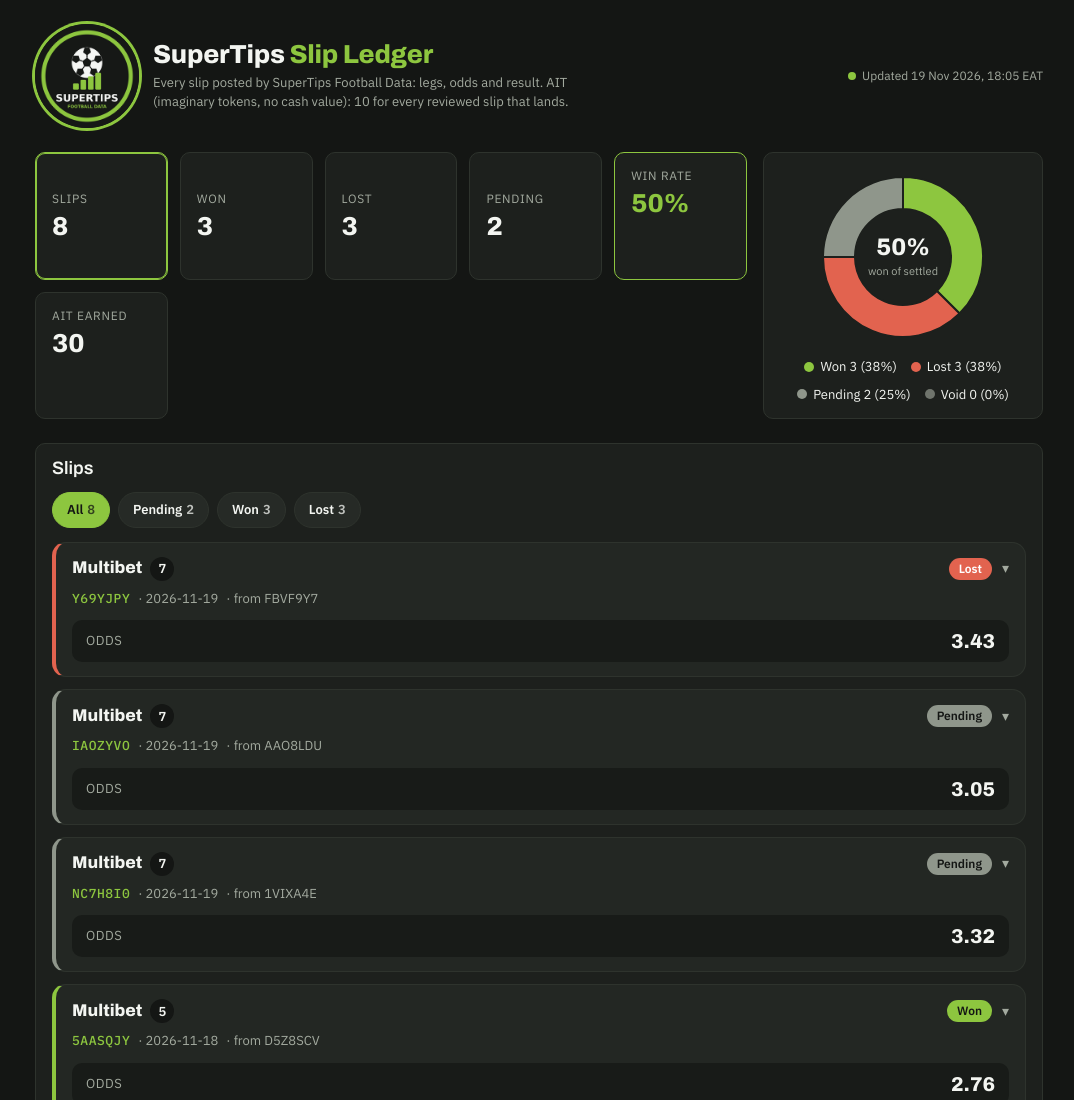
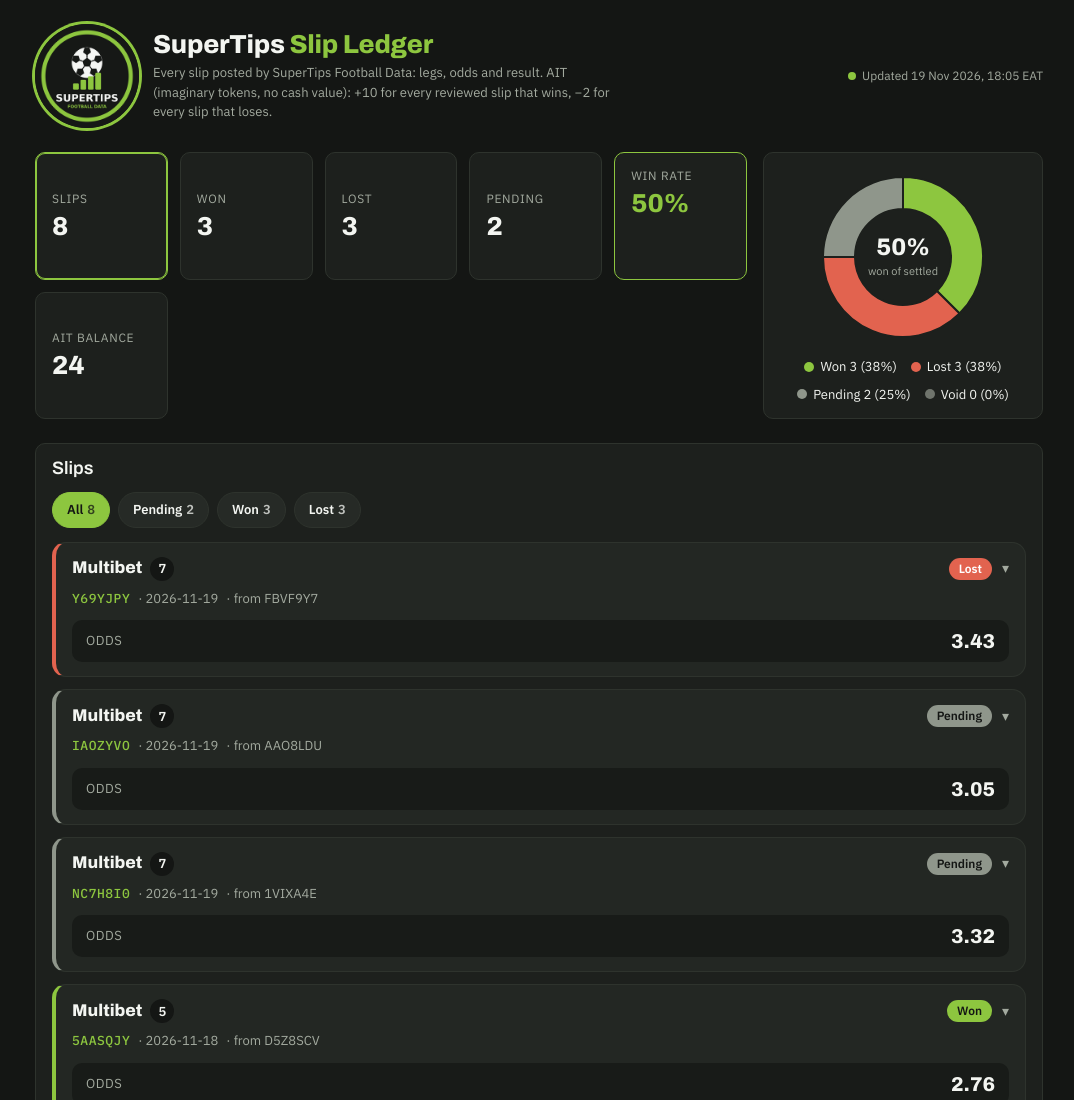
Before and after one commit to grayMila-bit/SuperTips-Football-Ledger, a plain HTML site: page index.html in a window 1280 px wide. Shown: the top 1100 px of the page, without its empty margins (101-1175 px from the left). Drawn offline with Linux system fonts and the light colour scheme.

Commit message:
Ledger: AIT balance statement (+10 win, -2 loss), tiles open filtered slips
Co-Authored-By: Claude Opus 5.5 <noreply@anthropic.com>
Claude-Session: https://claude.ai/code/session_01Q9PTZQtMi46CD8u5rgbswK

```diff
--- a/data.json
+++ b/data.json
@@ -56,7 +56,7 @@
       "legs": 7,
       "odds": 3.43,
       "status": "lost",
-      "ait": 0,
+      "ait": -2,
       "note": "Safest markets: 5 won, 2 lost (Gremio 0-0 Bahia Over 1.5; Lions 1-1 Wollongong DC 12). Remo, Flamengo, Cruzeiro, Corinthians, Preston won.",
       "settled_at": "2026-11-19T10:30:00Z",
       "legsList": [
@@ -138,7 +138,7 @@
       "legs": 9,
       "odds": 16.38,
       "status": "lost",
-      "ait": 0,
+      "ait": -2,
       "note": "Internationals/U21 1X2 slip: 5 won, 4 lost (Czechia U21 1-1, Sierra Leone 1-1 Congo DR, Iraq 1-1 Iran, Independiente W 1-2)."
     },
     {
@@ -148,7 +148,7 @@
       "legs": 7,
       "odds": 18.89,
       "status": "lost",
-      "ait": 0,
+      "ait": -2,
       "note": "Internationals/U21 1X2 slip: 4 won, 3 lost (Czechia U21 1-1, Sierra Leone 1-1 Congo DR, Iraq 1-1 Iran)."
     },
     {
--- a/index.html
+++ b/index.html
@@ -91,6 +91,8 @@ td.num,th.num{text-align:right}
 .copy{font:600 12px var(--body);background:none;border:1px solid var(--line);color:var(--ink);border-radius:8px;padding:4px 10px;cursor:pointer}
 .copy:hover{border-color:var(--green)}
 .empty{color:var(--muted);padding:12px 0}
+.ait-pos{color:var(--won);font-weight:700} .ait-neg{color:var(--lost);font-weight:700}
+#ait-sec table{min-width:0;font-size:13px} #ait-sec th,#ait-sec td{padding:8px 6px} #ait-sec td{font-variant-numeric:tabular-nums} #ait-sec .code{font-size:12px;word-break:break-all}
 footer{font-size:12px;color:var(--muted);line-height:1.6}
 </style>
 </head>
@@ -101,7 +103,7 @@ footer{font-size:12px;color:var(--muted);line-height:1.6}
       <img src="logo.png" alt="SuperTips Football Data logo">
       <div>
         <h1>SuperTips <span>Slip Ledger</span></h1>
-        <p class="sub">Every slip posted by SuperTips Football Data: legs, odds and result. AIT (imaginary tokens, no cash value): 10 for every reviewed slip that lands.</p>
+        <p class="sub">Every slip posted by SuperTips Football Data: legs, odds and result. AIT (imaginary tokens, no cash value): +10 for every reviewed slip that wins, −2 for every slip that loses.</p>
       </div>
     </div>
     <div class="status" id="status" role="status"><i></i><span id="status-text">Updated 18 Nov 2026, 20:30 EAT</span></div>
@@ -114,12 +116,18 @@ footer{font-size:12px;color:var(--muted);line-height:1.6}
       <button class="tile" data-f="lost" aria-pressed="false"><div class="k">Lost</div><div class="v" id="t-lost">0</div></button>
       <button class="tile" data-f="pending" aria-pressed="false"><div class="k">Pending</div><div class="v" id="t-pending">0</div></button>
       <div class="tile hl" style="cursor:default"><div class="k">Win rate</div><div class="v" id="t-rate">–</div></div>
-      <div class="tile" style="cursor:default"><div class="k">AIT earned</div><div class="v" id="t-ait">0</div></div>
+      <button class="tile" id="ait-btn" aria-controls="ait-sec"><div class="k">AIT balance</div><div class="v" id="t-ait">0</div></button>
     </div>
     <div class="panel pie">
       <svg id="pie" width="180" height="180" viewBox="0 0 180 180" role="img" aria-label="Won versus lost slips"></svg>
       <div class="legend" id="legend"></div>
     </div>
+  </section>
+
+  <section class="panel" id="ait-sec" hidden>
+    <div style="display:flex;justify-content:space-between;align-items:center;gap:10px;margin-bottom:12px"><h2 style="margin:0">AIT balance statement</h2><button class="copy" id="ait-close">Close</button></div>
+    <p class="note" style="margin:0 0 10px">+10 AIT for each winning slip, −2 AIT for each losing slip. Pending slips don't count yet.</p>
+    <div class="tablewrap"><table style="min-width:0"><thead><tr><th>Date</th><th>Slip</th><th>Result</th><th class="num">AIT</th><th class="num">Balance</th></tr></thead><tbody id="ait-rows"></tbody></table></div>
   </section>
 
   <section class="panel" id="slips-sec">
@@ -186,7 +194,7 @@ footer{font-size:12px;color:var(--muted);line-height:1.6}
           "<div class='box'><span class='lbl'>Odds</span><span class='odds'>"+(isFinite(odds)?odds.toFixed(2):esc(s.odds))+"</span></div>"+
         "</button>"+
         "<div class='detail' id='"+id+"'>"+legHtml+noteHtml+
-          "<div class='meta'><span>Logged "+esc(s.date)+"</span>"+(st==="won"?"<span class='ait'>+"+(Number(s.ait)||0)+" AIT</span>":"")+"<button class='copy' data-copy='"+esc(s.code)+"'>Copy code</button></div>"+
+          "<div class='meta'><span>Logged "+esc(s.date)+"</span>"+(st==="won"?"<span class='ait'>+10 AIT</span>":st==="lost"?"<span style='color:var(--lost);font-weight:600'>−2 AIT</span>":"")+"<button class='copy' data-copy='"+esc(s.code)+"'>Copy code</button></div>"+
         "</div></article>";
     }).join("");
   }
@@ -197,23 +205,36 @@ footer{font-size:12px;color:var(--muted);line-height:1.6}
   }
   document.addEventListener("click",function(e){
     var fb=e.target.closest("[data-f]");
-    if(fb){setFilter(fb.getAttribute("data-f"));if(fb.classList.contains("tile"))document.getElementById("slips-sec").scrollIntoView({behavior:"smooth"});return;}
+    if(fb){var f=fb.getAttribute("data-f");
+      if(fb.classList.contains("tile")){openSet={};slips.forEach(function(s){var st=COLORS[s.status]?s.status:"pending";if(f!=="all"&&st===f)openSet[s.code]=true;});document.getElementById("ait-sec").hidden=true;}
+      setFilter(f);
+      if(fb.classList.contains("tile"))document.getElementById("slips-sec").scrollIntoView({behavior:"smooth",block:"start"});return;}
+    if(e.target.closest("#ait-btn")){var sec=document.getElementById("ait-sec");sec.hidden=false;sec.scrollIntoView({behavior:"smooth",block:"start"});return;}
+    if(e.target.closest("#ait-close")){document.getElementById("ait-sec").hidden=true;return;}
     var cp=e.target.closest(".copy");
     if(cp){var t=cp.getAttribute("data-copy");try{navigator.clipboard.writeText(t).then(function(){cp.textContent="Copied";setTimeout(function(){cp.textContent="Copy code";},1500);});}catch(_){}return;}
     var hd=e.target.closest(".slip-head");
     if(hd){var code=hd.getAttribute("data-code"),card=hd.parentNode,o=!card.classList.contains("open");
       card.classList.toggle("open",o);hd.setAttribute("aria-expanded",o);openSet[code]=o;}
   });
+  function renderStatement(){
+    var rows=slips.filter(function(s){return s.status==="won"||s.status==="lost";})
+      .map(function(s){return {d:String(s.settled_at||s.date||""),date:s.date,code:s.code,st:s.status,a:s.status==="won"?10:-2};})
+      .sort(function(a,b){return a.d.localeCompare(b.d)||String(a.code).localeCompare(String(b.code));});
+    var bal=0,html=rows.map(function(r){bal+=r.a;return "<tr><td style='white-space:nowrap'>"+esc(String(r.date||"").slice(8,10)+"/"+String(r.date||"").slice(5,7))+"</td><td class='code'>"+esc(r.code)+"</td><td><span class='pill "+r.st+"'>"+r.st+"</span></td><td class='num "+(r.a>0?"ait-pos":"ait-neg")+"'>"+(r.a>0?"+":"−")+Math.abs(r.a)+"</td><td class='num'><strong>"+bal+"</strong></td></tr>";});
+    document.getElementById("ait-rows").innerHTML=html.length?html.reverse().join(""):"<tr><td colspan='5' class='empty'>No settled slips yet.</td></tr>";
+    return bal;
+  }
   function render(){
     var c={won:0,lost:0,pending:0,void:0},ait=0;
-    slips.forEach(function(s){var st=c.hasOwnProperty(s.status)?s.status:"pending";c[st]++;ait+=Number(s.ait)||0;});
+    slips.forEach(function(s){var st=c.hasOwnProperty(s.status)?s.status:"pending";c[st]++;});
     var settled=c.won+c.lost;
     document.getElementById("t-total").textContent=slips.length;
     document.getElementById("t-won").textContent=c.won;
     document.getElementById("t-lost").textContent=c.lost;
     document.getElementById("t-pending").textContent=c.pending;
     document.getElementById("t-rate").textContent=settled?Math.round(c.won/settled*100)+"%":"–";
-    document.getElementById("t-ait").textContent=ait;
+    document.getElementById("t-ait").textContent=renderStatement();
     drawPie(c);
     ["all","pending","won","lost"].forEach(function(k){var e=document.getElementById("f-"+k);if(e)e.textContent=k==="all"?slips.length:c[k];});
     renderCards();
```
